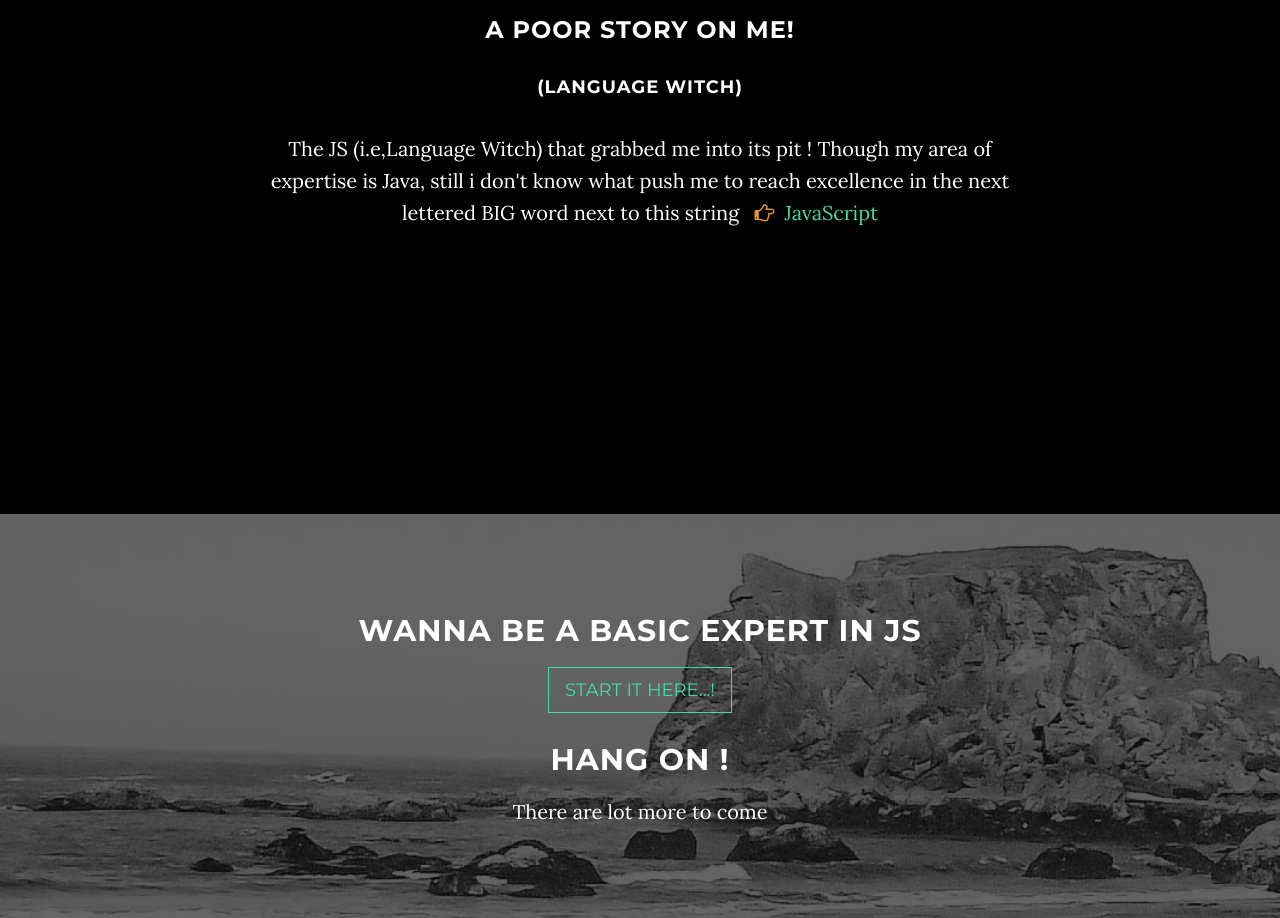
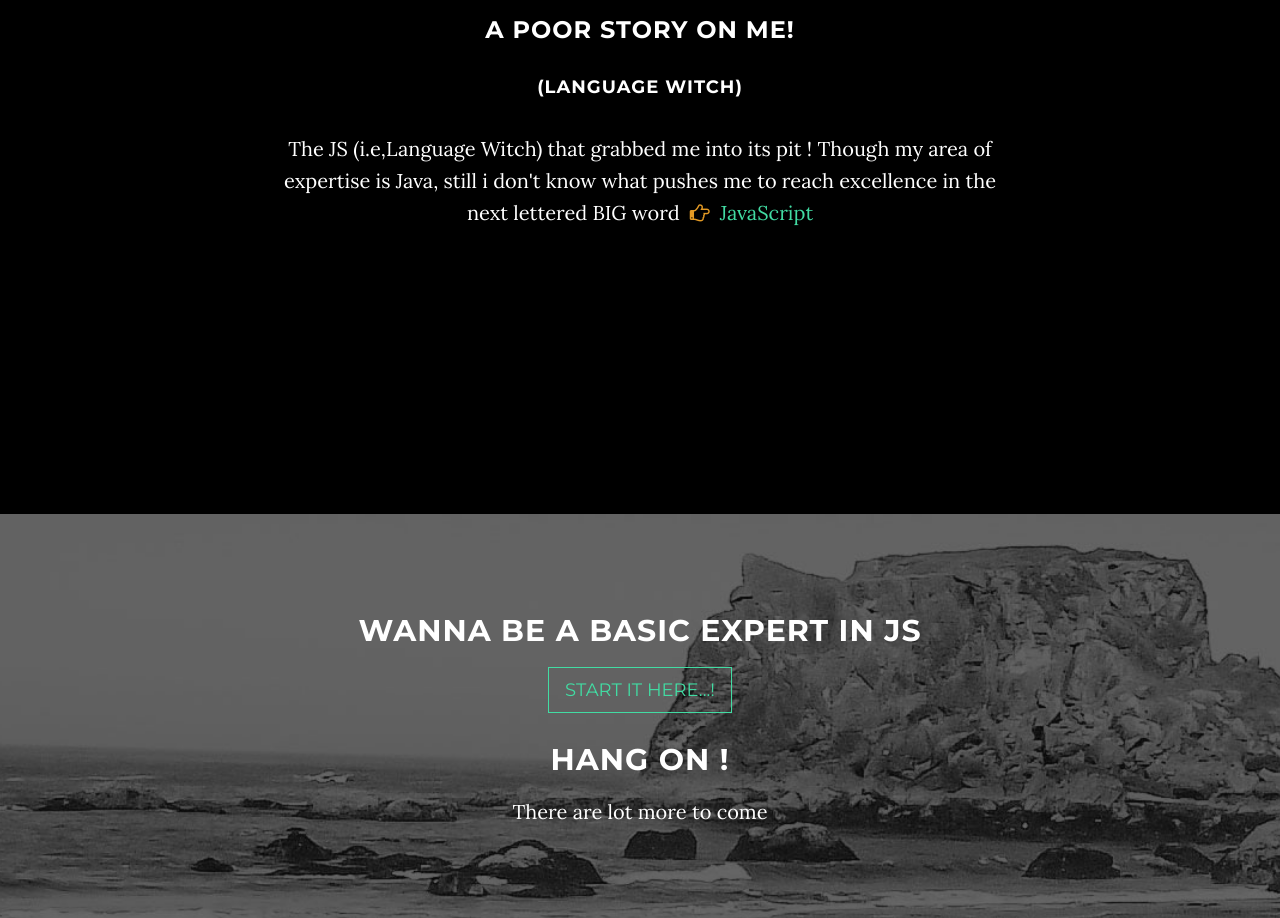
Before and after one commit to Dunstonhary/dunstonhary.github.io, a plain HTML site: page index.html in a window 1280 px wide. Shown: the part 1500-2418 px from the top of the page. Drawn offline with Linux system fonts and the light colour scheme; some packages are replaced by stand-ins of ours.

Commit message:
Simple portfolio statement

```diff
--- a/index.html
+++ b/index.html
@@ -97,7 +97,7 @@
                 <h4>(Language Witch)</h4>
 
                 <!-- <p>The language Witch that made me to love !. Though my Mother Tongue is TAMIL, still i don't know i love this pretty language called  <a href="https://www.javascript.com/">JavaScript</a>. </p> -->
-                <p>The JS (i.e,Language Witch) that grabbed me into its pit ! Though my area of expertise is Java, still i don't know what push me to reach excellence in the next lettered BIG word next to this string <i class="fa fa-hand-o-right" aria-hidden="true" style="margin: 0 10px;color: #e49a24;"></i><a href="https://www.javascript.com/">JavaScript</a> </p>
+                <p>The JS (i.e,Language Witch) that grabbed me into its pit ! Though my area of expertise is Java, still i don't know what pushes me to reach excellence in the next lettered BIG word<i class="fa fa-hand-o-right" aria-hidden="true" style="margin: 0 10px;color: #e49a24;"></i><a href="https://www.javascript.com/">JavaScript</a> </p>
                 <!-- <p>Grayscale includes full HTML, CSS, and custom JavaScript files along with LESS files for easy customization.</p> -->
             </div>
         </div>
```
